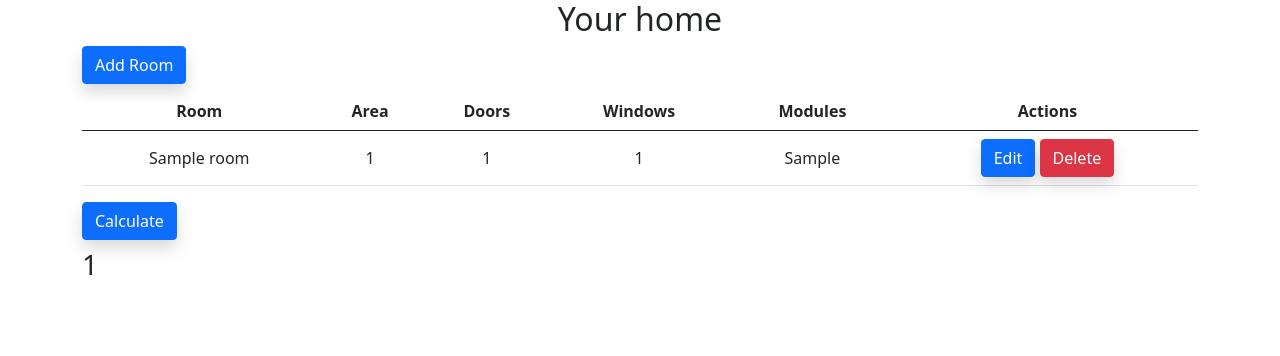
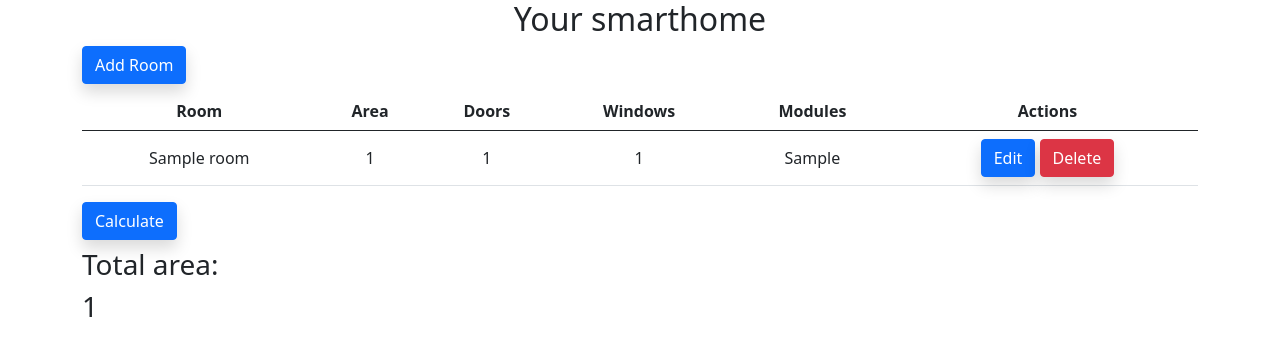
Before and after one commit to dawidus443/smarthome-webapp, a Spring Boot app: page / in a window 1280 px wide. Shown: the top 356 px of the page. Run offline with Spring Boot 4, Linux system fonts and the light colour scheme; tables that the repository leaves empty hold one stand-in row (values such as "Sample post").

Commit message:
calculation of the total area (names changes)

```diff
--- a/demo/src/main/java/com/example/demo/controller/RoomController.java
+++ b/demo/src/main/java/com/example/demo/controller/RoomController.java
@@ -19,12 +19,12 @@ public class RoomController {
 
     @GetMapping({"showRooms", "/", "/list"})
     public ModelAndView showRoom(){
-        long totalSurface;
+        long totalArea;
         ModelAndView mav = new ModelAndView("room-list");
         List<Room> list = eRepo.findAll();
-        totalSurface = list.stream().mapToLong(room -> (Long) room.getRoomArea()).sum();
+        totalArea = list.stream().mapToLong(room -> (Long) room.getRoomArea()).sum();
         mav.addObject("rooms", list);
-        mav.addObject("totalSurface", totalSurface);
+        mav.addObject("totalArea", totalArea);
         return mav;
     }
 
--- a/demo/src/main/resources/templates/room-list.html
+++ b/demo/src/main/resources/templates/room-list.html
@@ -2,7 +2,7 @@
       xmlns="http://www.w3.org/1999/xhtml"
       xmlns:th="http://www.thymeleaf.org">
     <head>
-        <title>Add room</title>
+        <title>Design your smarthome system</title>
         <link href="https://cdn.jsdelivr.net/npm/bootstrap@5.0.2/dist/css/bootstrap.min.css"
               rel="stylesheet"
               integrity="sha384-EVSTQN3/azprG1Anm3QDgpJLIm9Nao0Yz1ztcQTwFspd3yD65VohhpuuCOmLASjC"
@@ -10,7 +10,7 @@
     </head>
     <body>
         <div class="container">
-            <h2 class="text-center">Your home</h2>
+            <h2 class="text-center">Your smarthome</h2>
             <a th:href="@{/addRoomForm}" class="btn btn-primary mb-2 shadow">Add Room</a>
             <table class="table">
                 <thead>
@@ -38,7 +38,7 @@
                 </tbody>
             </table>
             <a th:href="@{/calculateNumberOfModules}" class="btn btn-primary mb-2 shadow">Calculate</a>
-            <h3 th:text="${totalSurface}"></h3>
+            <h3>Total area: </h3><h3 th:text="${totalArea}"></h3>
         </div>
     </body>
 </html>
```
